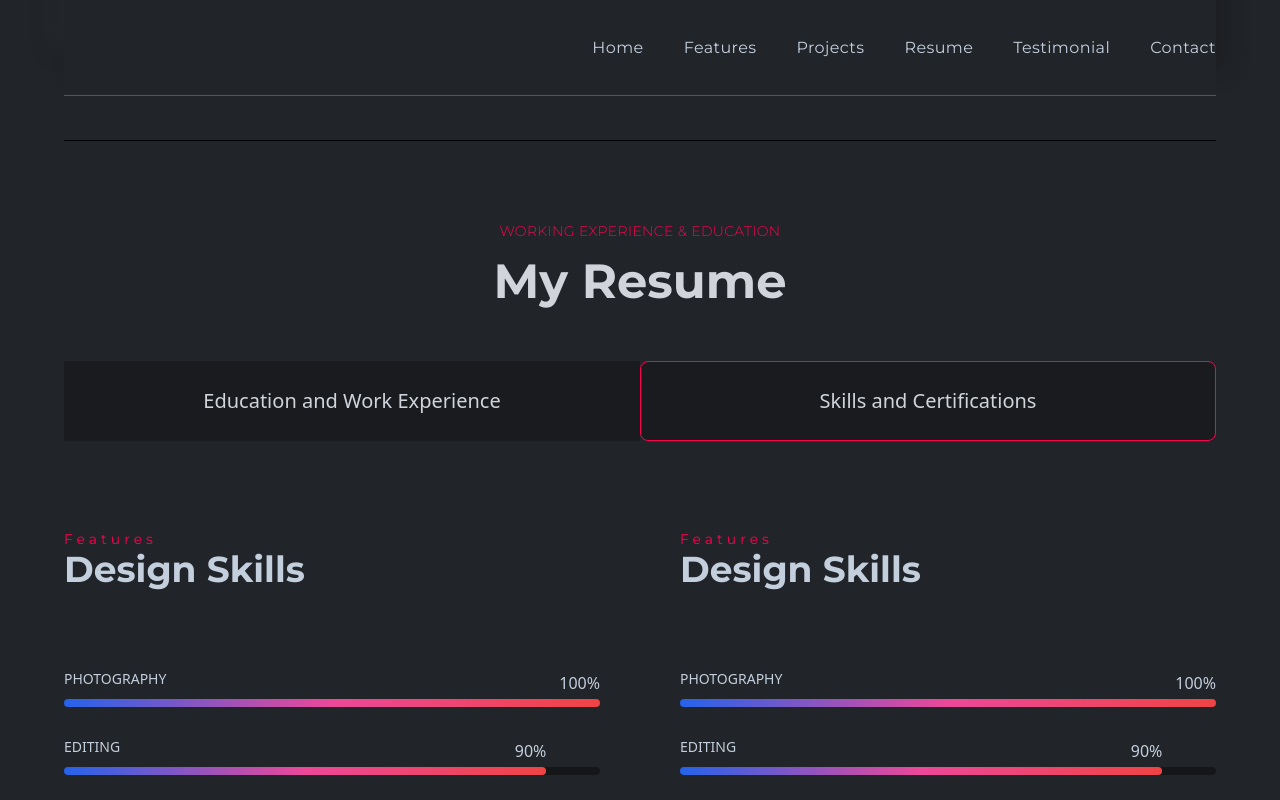
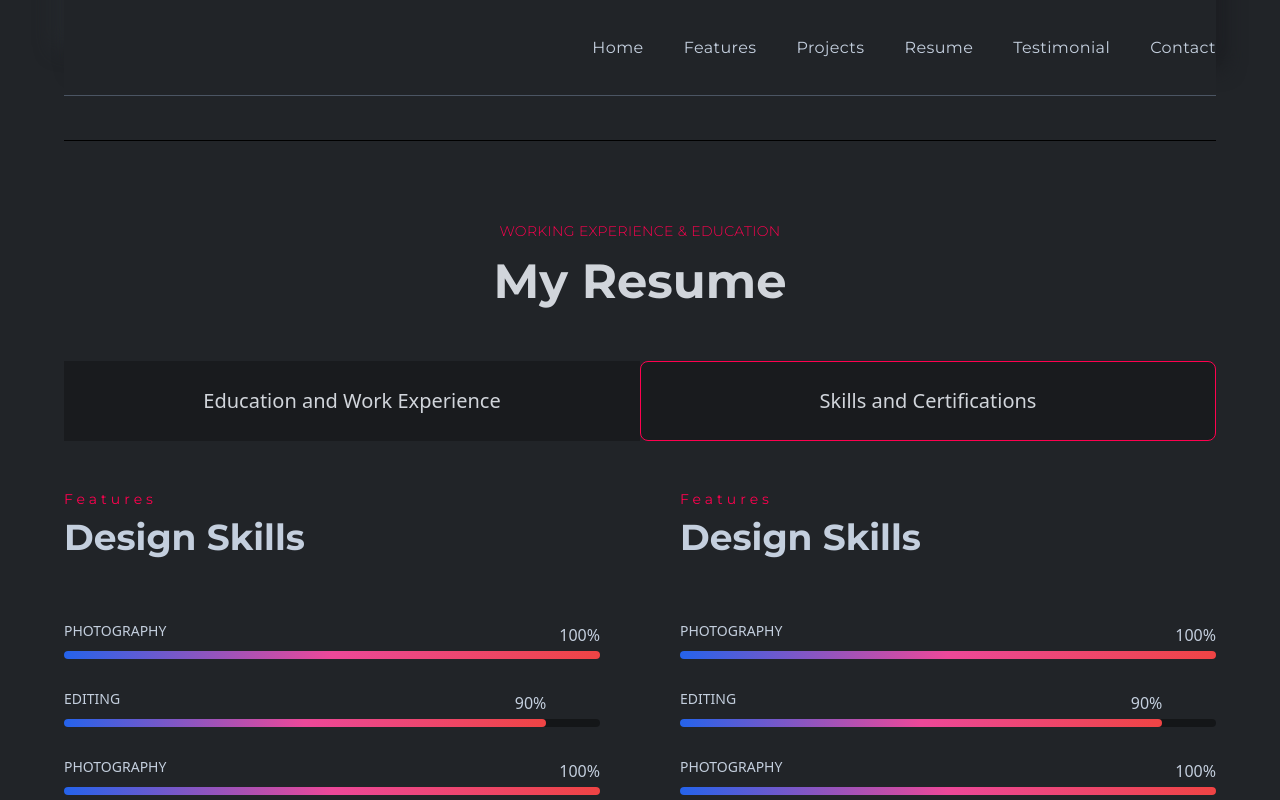
Before and after one commit to ArttuPuttonen/myPortfolio, a React (Create React App) app: page / in a window 1280 px wide. Both pictures are taken after a click on the item "Skills and Certifications". Shown: the part 2970-3770 px from the top of the page. Built offline with nearby package versions, Linux system fonts and the light colour scheme; the HTML template or start-up script is replaced by a standard one.

Commit message:
adjustments

```diff
--- a/src/components/resume/Skills.js
+++ b/src/components/resume/Skills.js
@@ -7,7 +7,7 @@ const Skills = () => {
         <div>
             <motion.div initial={{opacity:0}} animate={{opacity:1, transition:{duration:.5}}} className="w-full flex gap-20">
             <div className="w-1/2">
-            <div className="mt-16 py-6 font-titleFont">
+            <div className="py-12 pb-2 font-titleFont flex flex-col gap-2">
                 <p className="text-sm text-designColor tracking-[4px]">Features</p>
                 <h2 className="text-4xl font-bold">Design Skills</h2>
             </div>
@@ -78,7 +78,7 @@ const Skills = () => {
 
 
             <div className="w-1/2">
-            <div className="mt-16 py-6 font-titleFont">
+            <div className="py-12 pb-2 font-titleFont flex flex-col gap-2">
                 <p className="text-sm text-designColor tracking-[4px]">Features</p>
                 <h2 className="text-4xl font-bold">Design Skills</h2>
             </div>
```
